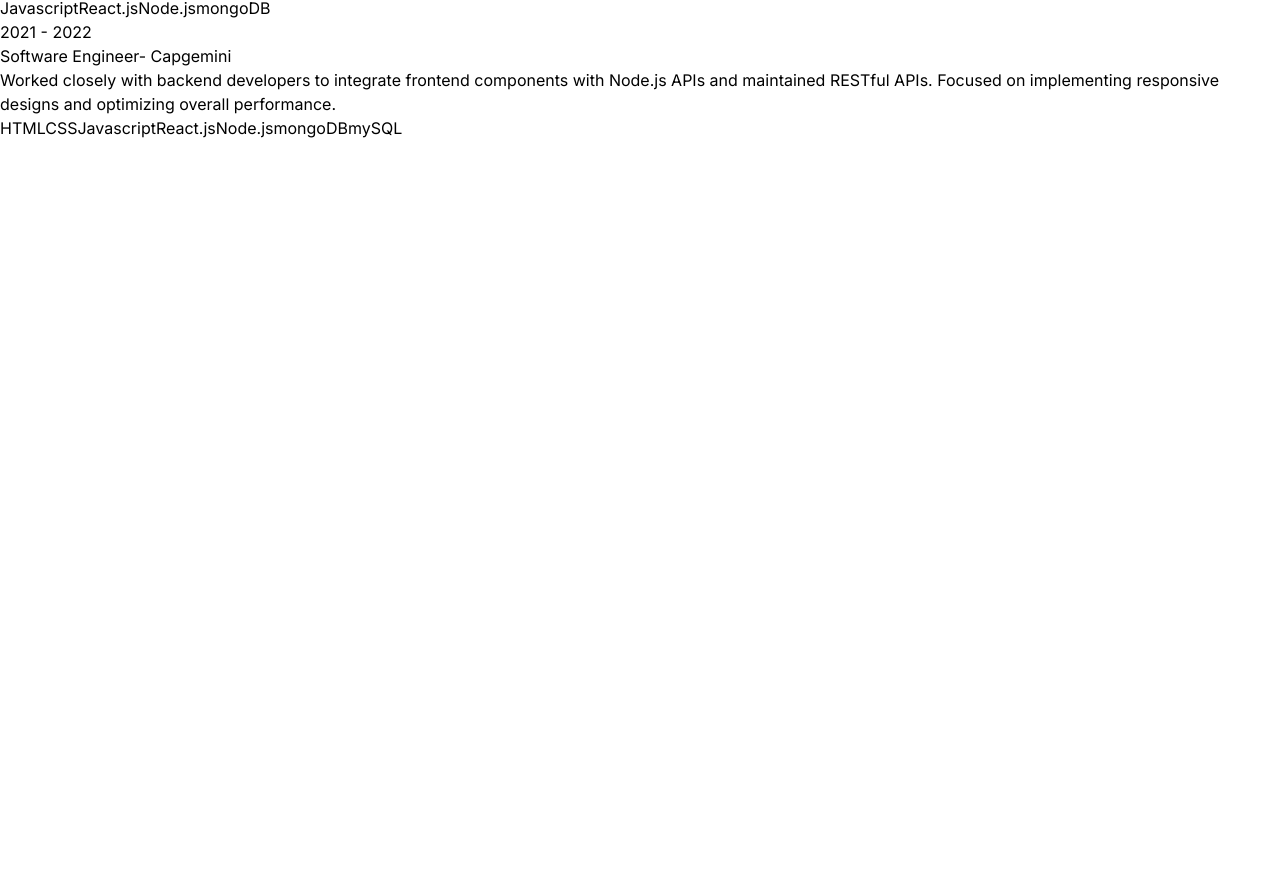
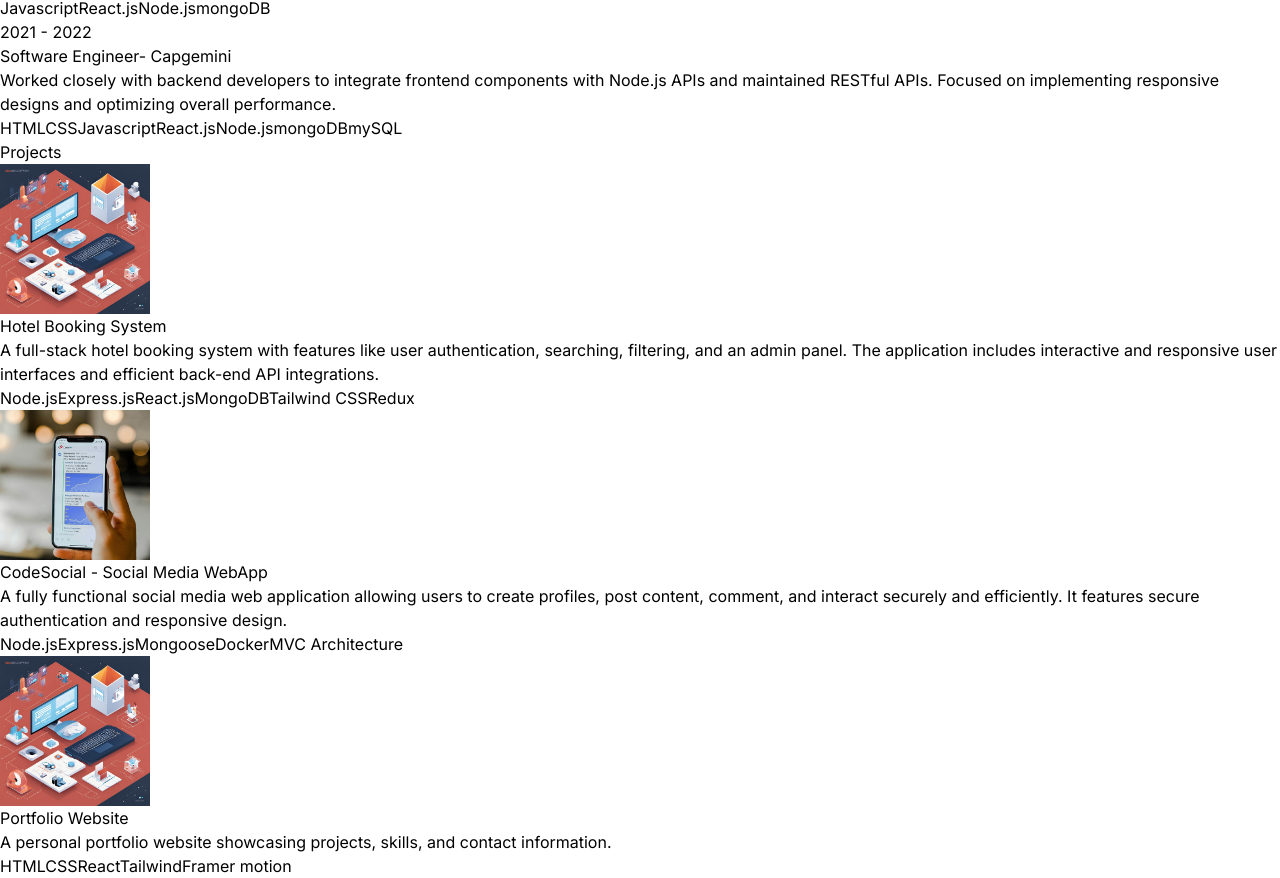
Before and after one commit to imAnmolGupta/portfolio, a React (Vite) app: page / in a window 1280 px wide. Shown: the part 1819-2697 px from the top of the page. Before the commit the page ends 1959 px from the top, so only its background shows below. Built offline with nearby package versions, Linux system fonts and the light colour scheme.

Commit message:
Added Projects section

```diff
--- a/src/App.jsx
+++ b/src/App.jsx
@@ -3,6 +3,7 @@ import About from './components/About'
 import Experience from './components/Experience'
 import Hero from './components/Hero'
 import Navbar from './components/Navbar'
+import Projects from './components/Projects'
 import Technologies from './components/Technologies'
 
 const App = () => {
@@ -17,6 +18,7 @@ const App = () => {
         <About />
         <Technologies/>
         <Experience/>
+        <Projects />
       </div>
     </div>
   )
--- /dev/null
+++ b/src/components/Projects.jsx
@@ -0,0 +1,36 @@
+import { PROJECTS } from "../constants"
+
+const Projects = () => {
+  return (
+    <div className=" border-b border-neutral-900 pb-4">
+      <h2 className="my-20 text-center text-4xl">Projects</h2>
+      <div>{PROJECTS.map((project,index)=>(
+        <div key={index} className="mb-8 flex flex-wrap lg:justify-center">
+          <div className="w-full lg:w-1/4">
+            <img
+              src={project.image}
+              width={150}
+              height={150}
+              alt={project.title}
+              className="mb-6 rounded"
+            />
+          </div>
+          <div className="w-full max-w-l lg:w-3/4">
+            <h6 className="mb-2 font-semibold">{project.title}</h6>
+            <p className="mb-4 text-neutral-400">{project.description}</p>
+            {project.technologies.map((tech,index)=>(
+              <span
+                key={index}
+                className="mr-2 rounded bg-neutral-900 px-2 py-1 text-sm font-medium text-purple-900"
+              >
+                {tech}
+              </span>
+            ))}
+          </div>
+        </div>
+      ))}</div>
+    </div>
+  )
+}
+
+export default Projects
--- a/src/constants/index.js
+++ b/src/constants/index.js
@@ -1,6 +1,6 @@
 import project1 from "../assets/projects/project-1.png";
-//import project2 from "../assets/projects/project-2.jpg";
-//import project3 from "../assets/projects/project-3.jpg";
+import project2 from "../assets/projects/project-2.png";
+import project3 from "../assets/projects/project-3.png";
 
 export const HERO_CONTENT = `I am a dedicated Full Stack Developer with a talent for building robust and scalable web applications. With 3 years of practical experience, I have developed expertise in front-end technologies such as React.js, as well as back-end systems utilizing Node.js and MongoDB. My mission is to apply my skills to create innovative solutions that enhance business performance and deliver outstanding user experiences`;
 export const ABOUT_TEXT = `I am a versatile and dedicated Full Stack Developer passionate about building efficient and user-centric web applications. Over the past 3 years, I have gained extensive experience with technologies like React.js, Node.js, Express.js and MongoDB. My journey in web development started with a curiosity about how things work, evolving into a fulfilling career where I embrace learning and tackling new challenges. I excel in collaborative settings and enjoy solving complex problems to deliver exceptional solutions. `;
@@ -23,27 +23,28 @@ export const EXPERIENCES = [
 ];
 
 export const PROJECTS = [
-  {
-    title: "E-Commerce Website",
-    image: project1,
-    description:
-      "A fully functional social media web application allowing users to create profiles, post content, comment, and interact securely and efficiently. It features secure authentication and responsive design.",
-    technologies: ["Node.js", "Express.js", "Docker", "MVC Architecture"],
 
-  },
   {
     title: "Hotel Booking System",
     image: project1,
     description:
       "A full-stack hotel booking system with features like user authentication, searching, filtering, and an admin panel. The application includes interactive and responsive user interfaces and efficient back-end API integrations.",
     technologies: ["Node.js", "Express.js", "React.js", "MongoDB", "Tailwind CSS", "Redux"],
-},
+  },
+  {
+    title: "CodeSocial - Social Media WebApp ",
+    image: project2,
+    description:
+      "A fully functional social media web application allowing users to create profiles, post content, comment, and interact securely and efficiently. It features secure authentication and responsive design.",
+    technologies: ["Node.js", "Express.js","Mongoose" ,"Docker", "MVC Architecture"],
+
+  },
   {
     title: "Portfolio Website",
-    image: project1,
+    image: project3,
     description:
       "A personal portfolio website showcasing projects, skills, and contact information.",
-    technologies: ["HTML", "CSS", "React", "Tailwind"],
+    technologies: ["HTML", "CSS", "React", "Tailwind","Framer motion"],
   },
 
 ];
```
Also changed, not shown: src/assets/projects/project-2.png (added), src/assets/projects/project-3.png (added).
